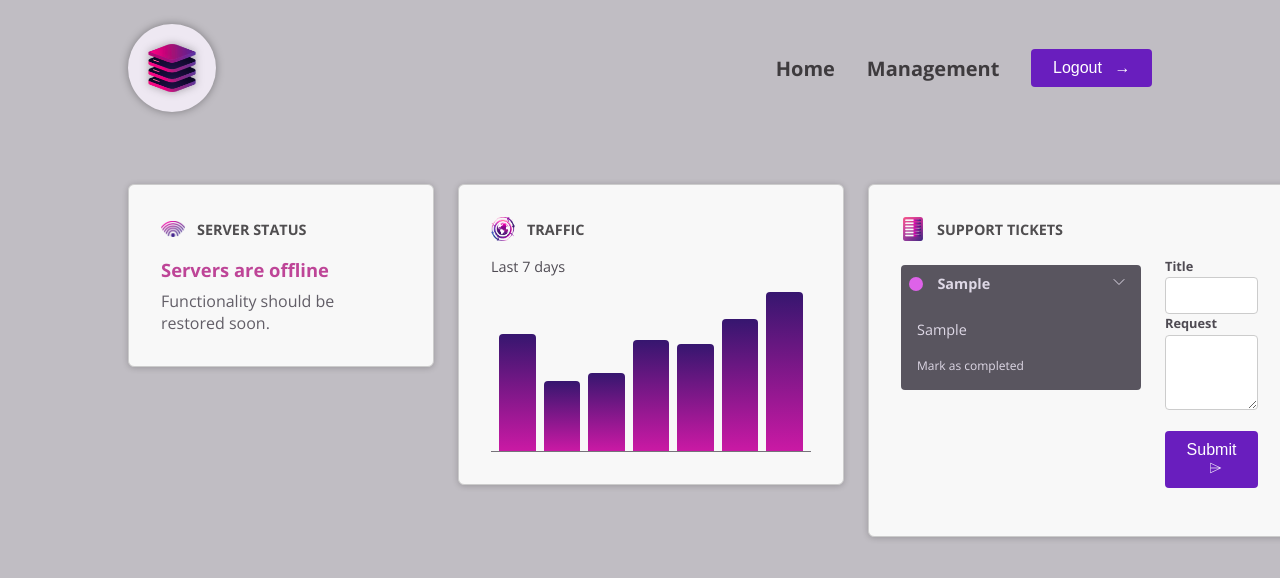
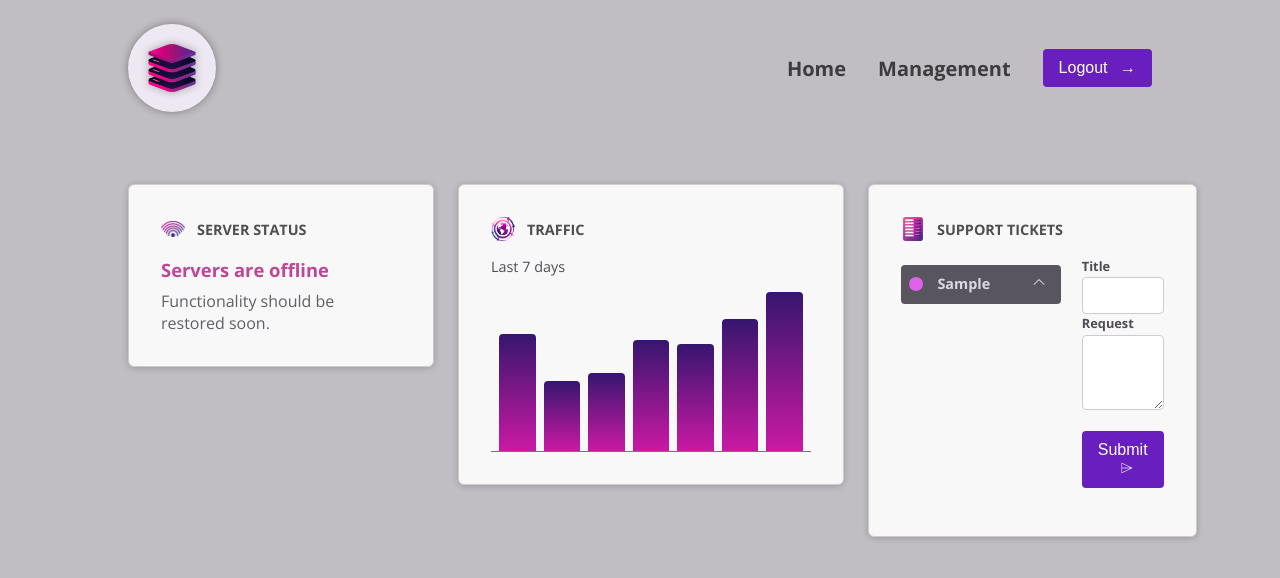
Before and after one commit to Abdul-Malik28/Angular-server-dashboard-app, an Angular app: page / in a window 1280 px wide. Both pictures are taken after typing "Sample", "Sample" into the empty fields and a click on the button "button". Shown: the top 578 px of the page. Built offline with nearby package versions, Linux system fonts and the light colour scheme.

Commit message:
inputs n outputs

```diff
--- a/src/app/dashboard/tickets/ticket/ticket.component.html
+++ b/src/app/dashboard/tickets/ticket/ticket.component.html
@@ -1,13 +1,13 @@
 <article>
     <h3>
         <div [class]="{
-          'ticket-open': true,
-          'ticket-closed': false
+          'ticket-open': data().status==='open',
+          'ticket-closed': data().status==='closed'
         }"></div>
-        <button>
+        <button (click)="onToggleDetails()">
             <span class="text">{{ data().title }}</span>
             <span>
-                @if (true) {
+                @if (detailsVisible()) {
                 <svg xmlns="http://www.w3.org/2000/svg" fill="none" viewBox="0 0 24 24" stroke-width="1.5"
                     stroke="currentColor" class="w-6 h-6">
                     <path stroke-linecap="round" stroke-linejoin="round" d="m19.5 8.25-7.5 7.5-7.5-7.5" />
@@ -24,11 +24,11 @@
         </button>
     </h3>
 
-    @if (true) {
+    @if (detailsVisible()) {
     <p>{{ data().request }}</p>
 
     @if (data().status === 'open') {
-    <p><button>Mark as completed</button></p>
+    <p><button (click)="onMarkAsCompleted()">Mark as completed</button></p>
     }
     }
 </article>
--- a/src/app/dashboard/tickets/ticket/ticket.component.ts
+++ b/src/app/dashboard/tickets/ticket/ticket.component.ts
@@ -1,4 +1,4 @@
-import { Component, input } from '@angular/core';
+import { Component, input, output, signal } from '@angular/core';
 
 import { Ticket } from './ticket.model';
 
@@ -10,5 +10,21 @@ import { Ticket } from './ticket.model';
   styleUrl: './ticket.component.css'
 })
 export class TicketComponent {
+  // @Input({alias:}) ...
+  // data = input.required<Ticket>({ alias: 'ticket' });
+  // data = input.required<Ticket>({ transform: (value: string) => value = 'hi' });
   data = input.required<Ticket>();
+  // @Output ('closeTicket) ...
+  // close = output({ alias: 'closeTicket' });
+  close = output();
+  detailsVisible = signal(false);
+
+  onToggleDetails() {
+    // this.detailsVisible.set(!this.detailsVisible());
+    this.detailsVisible.update((wasVisible) => !wasVisible);
+  }
+
+  onMarkAsCompleted() {
+    this.close.emit();
+  }
 }
--- a/src/app/dashboard/tickets/tickets.component.css
+++ b/src/app/dashboard/tickets/tickets.component.css
@@ -1,14 +1,14 @@
 :host {
     display: flex;
     flex-direction: column;
-    gap: 1.5rem;
+    gap: 1.3rem;
 }
 
 :host ul {
     list-style: none;
     margin: 0;
     padding: 0;
-    width: 15rem;
+    width: 10rem;
 }
 
 :host li {
--- a/src/app/dashboard/tickets/tickets.component.html
+++ b/src/app/dashboard/tickets/tickets.component.html
@@ -3,7 +3,7 @@
         @for (ticket of tickets; track ticket.id) {
         <li>
             <!-- <app-ticket /> - {{ $first }} {{ $last }} {{ $odd }} {{ $even }} {{ $count }} {{ $count }} -->
-            <app-ticket [data]="ticket" />
+            <app-ticket [data]="ticket" (close)="onCloseTicket(ticket.id)" />
         </li>
         } @empty {
         <p>No tickets available</p>
--- a/src/app/dashboard/tickets/tickets.component.ts
+++ b/src/app/dashboard/tickets/tickets.component.ts
@@ -21,6 +21,17 @@ export class TicketsComponent {
       id: Math.random().toString(),
       status: 'open'
     }
+
     this.tickets.push(ticket);
   }
+
+  onCloseTicket(id: string) {
+    this.tickets = this.tickets.map((ticket) => {
+      if (ticket.id === id) {
+        return { ...ticket, status: 'closed' }
+      }
+      return ticket;
+    });
+  }
+
 }
--- a/src/app/shared/button/button.component.css
+++ b/src/app/shared/button/button.component.css
@@ -1,6 +1,6 @@
 :host {
     display: inline-block;
-    padding: 0.65rem 1.35rem;
+    padding: 0.65rem 1rem;
     border-radius: 0.25rem;
     font-size: 1rem;
     text-align: center;
```
